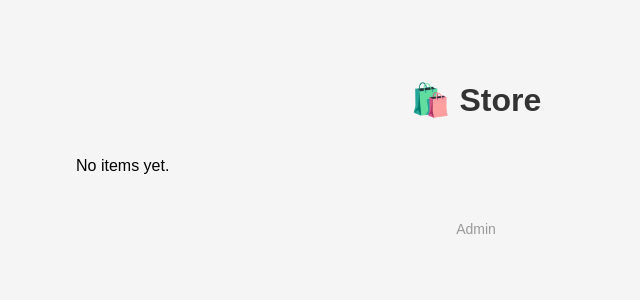
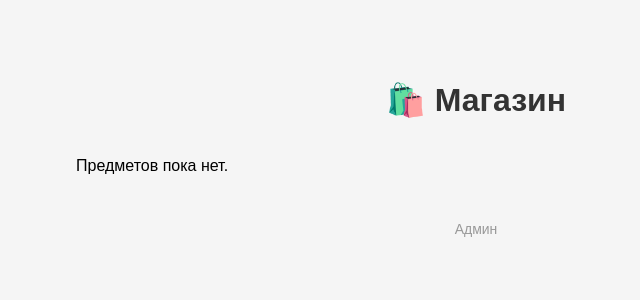
Before and after one commit to holomolo4884/stripe_django_project, a Django app: page / in a window 1280 px wide. Shown: the top 300 px of the page, without its empty margins (164-804 px from the left). Run offline with Django 5.2, Linux system fonts and the light colour scheme; data that the repository does not hold is empty; parts of the project's set-up code (start-up, migrations or seed data) failed here and were passed over; some libraries are stand-ins or nearby versions.

Commit message:
fix: the text has been changed to Russian and rub has been added

```diff
--- a/payments/models.py
+++ b/payments/models.py
@@ -8,8 +8,8 @@ class Item(models.Model):
     Хранит информацию о продукте: название, описание, цену и валюту
     """
     CURRENCY_CHOICES = [
+        ('rub', 'RUB - Российский рубль'),
         ('usd', 'USD - Доллар США'),
-        ('eur', 'EUR - Евро'),
     ]
 
     name = models.CharField(max_length=255, verbose_name="Название")
--- a/payments/templates/payments/base.html
+++ b/payments/templates/payments/base.html
@@ -3,7 +3,7 @@
 <head>
     <meta charset="UTF-8">
     <meta name="viewport" content="width=device-width, initial-scale=1.0">
-    <title>{% block title %}Stripe Store{% endblock %}</title>
+    <title>{% block title %}Stripe Магазин{% endblock %}</title>
     <script src="https://js.stripe.com/v3/"></script>
     {% load static %}
     <link rel="stylesheet" href="{% static 'css/style.css' %}">
--- a/payments/templates/payments/cancel.html
+++ b/payments/templates/payments/cancel.html
@@ -5,8 +5,8 @@
 {% block content %}
 <div class="result cancel">
     <div class="icon">❌</div>
-    <h1>Canceled</h1>
-    <p>Payment was canceled.</p>
-    <a href="/">Try Again</a>
+    <h1>Отменено</h1>
+    <p>Платеж был отменен.</p>
+    <a href="/">Попробуйте заново</a>
 </div>
 {% endblock %}
--- a/payments/templates/payments/home.html
+++ b/payments/templates/payments/home.html
@@ -1,9 +1,9 @@
 {% extends 'payments/base.html' %}
 
-{% block title %}Store{% endblock %}
+{% block title %}Магазин{% endblock %}
 
 {% block content %}
-<h1>🛍️ Store</h1>
+<h1>🛍️ Магазин</h1>
 <div class="grid">
     {% for item in items %}
     <div class="card">
@@ -11,11 +11,11 @@
         <h2>{{ item.name }}</h2>
         <div class="price">{{ item.price }} {{ item.currency|upper }}</div>
         <div class="desc">{{ item.description }}</div>
-        <a href="/item/{{ item.id }}/">Buy</a>
+        <a href="/item/{{ item.id }}/">Купить</a>
     </div>
     {% empty %}
-    <p>No items yet.</p>
+    <p>Предметов пока нет.</p>
     {% endfor %}
 </div>
-<a href="/admin/" class="admin-link">Admin</a>
+<a href="/admin/" class="admin-link">Админ</a>
 {% endblock %}
--- a/payments/templates/payments/success.html
+++ b/payments/templates/payments/success.html
@@ -5,8 +5,8 @@
 {% block content %}
 <div class="result success">
     <div class="icon">✅</div>
-    <h1>Success!</h1>
-    <p>Payment completed successfully.</p>
-    <a href="/">Continue</a>
+    <h1>Успешно!</h1>
+    <p>Платеж успешно завершен.</p>
+    <a href="/">Продолжить</a>
 </div>
 {% endblock %}
```
Also changed, not shown: payments/templates/payments/item_detail.html (+4 -4 lines), stripe_django/settings.py (+8 -8 lines), payments/migrations/0002_alter_item_currency.py (added).
